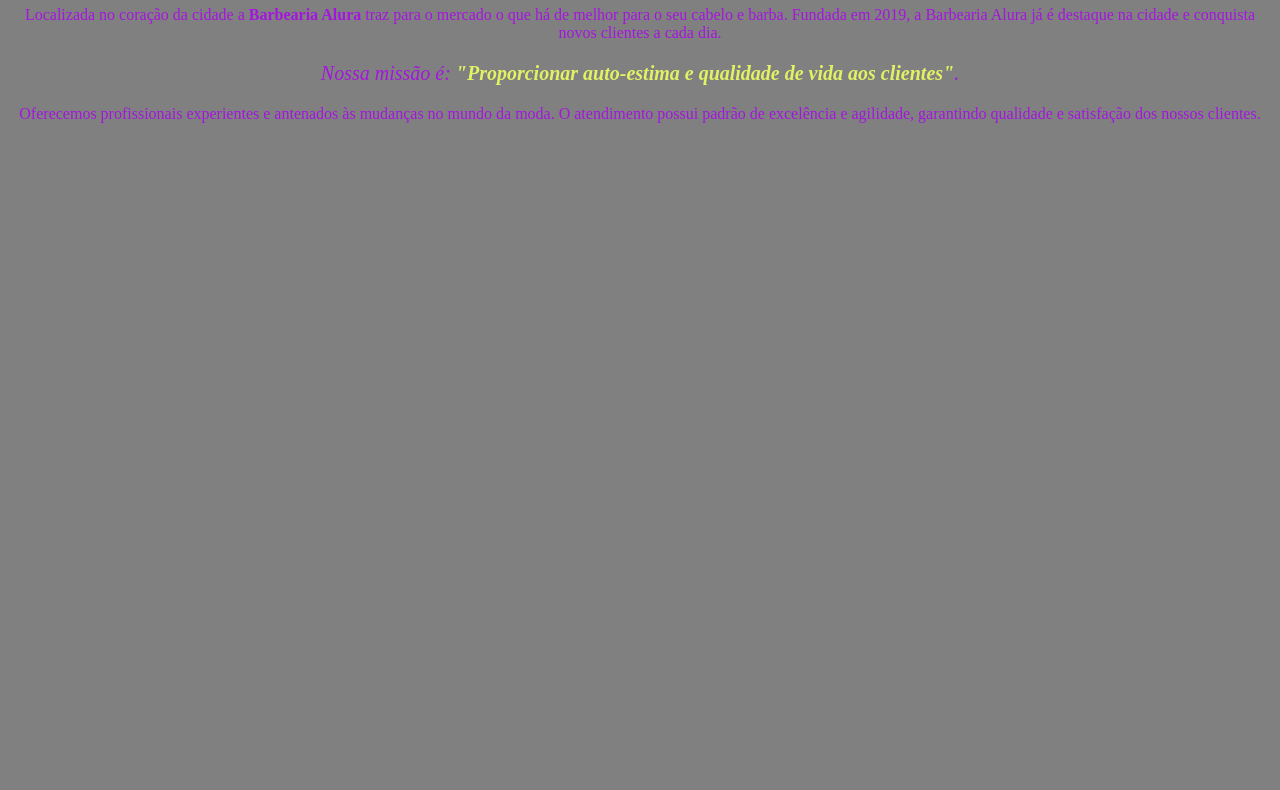
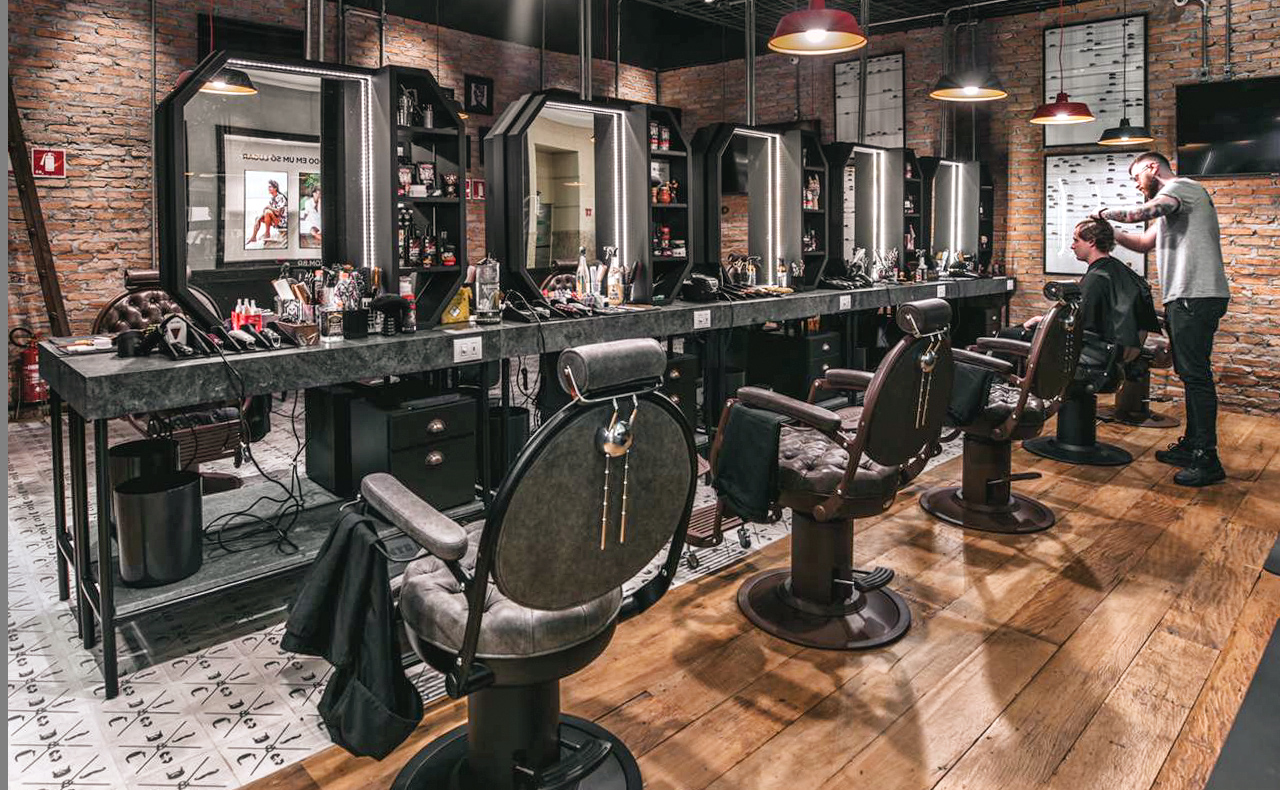
Before and after one commit to RafaelMSantos19/Alura, a plain HTML site: page modulo_1_html/index.html in a window 1280 px wide. Shown: the part 60-850 px from the top of the page. Before the commit the page ends 800 px from the top, so only its background shows below. Drawn offline with Linux system fonts and the light colour scheme.

Commit message:
Aplicação de imagem

```diff
--- a/modulo_1_html/index.html
+++ b/modulo_1_html/index.html
@@ -9,6 +9,8 @@
 
 <body>
 
+        <img src="img_01.jpg" >
+
         <h1 >Sobre a Barbearia Alura</h1>
 
         <p>Localizada no coração da cidade a <strong>Barbearia Alura</strong> traz para o mercado o que há de melhor
@@ -17,7 +19,7 @@
             cada
             dia.</p>
 
-        <p style="font-size: 20;"> <em>Nossa missão é: <strong>"Proporcionar auto-estima e qualidade de vida aos
+        <p id="missao"> <em>Nossa missão é: <strong>"Proporcionar auto-estima e qualidade de vida aos
                     clientes"</strong>.</em></p>
 
         <p>Oferecemos profissionais experientes e antenados às mudanças no mundo da moda. O atendimento possui padrão de
--- a/modulo_1_html/style.css
+++ b/modulo_1_html/style.css
@@ -16,3 +16,7 @@ h1{
     text-align: center;
     color: #3D07B3;
 }
+
+#missao{
+    font-size: 20;
+}
```
Also changed, not shown: modulo_1_html/img_01.jpg (added).
